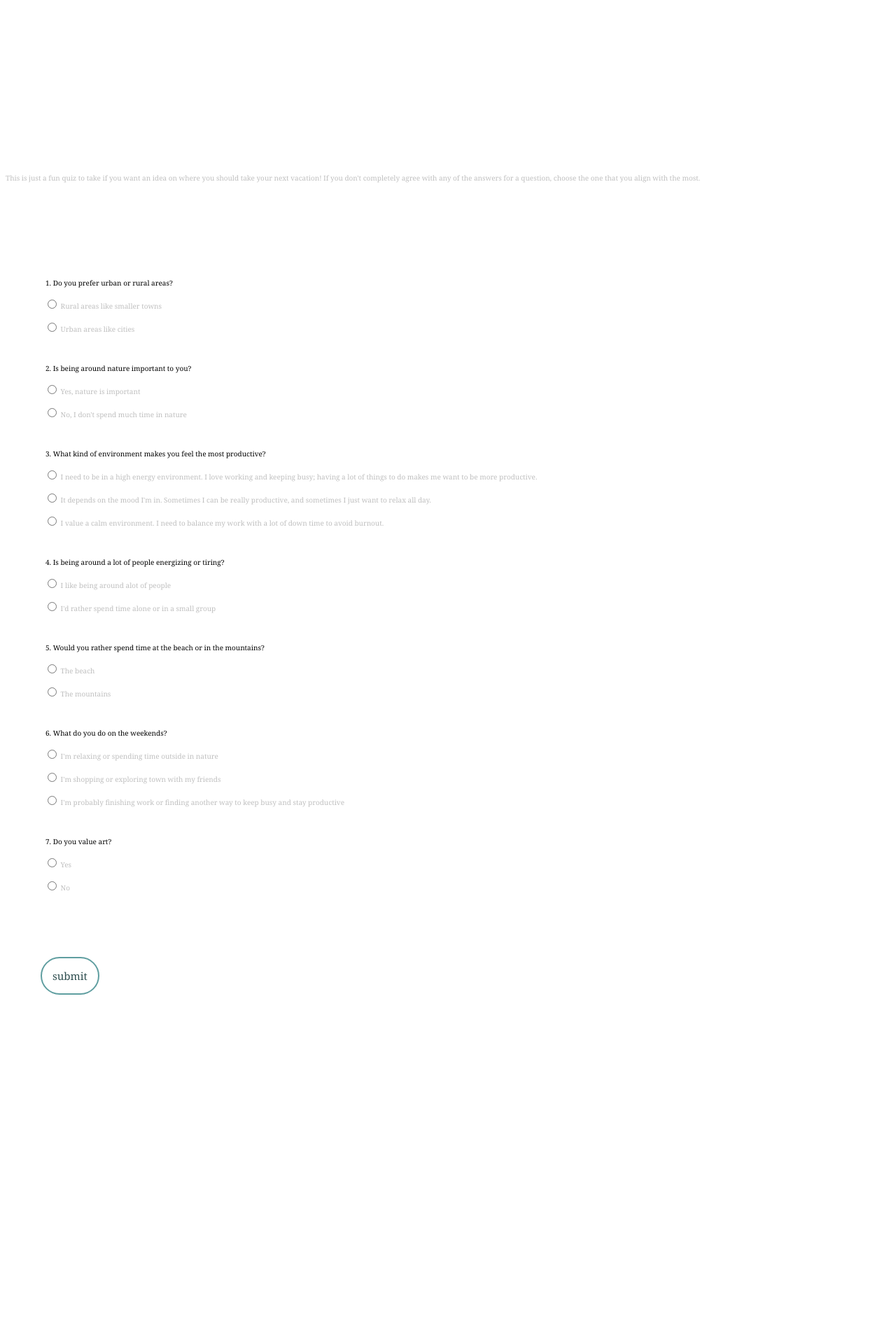
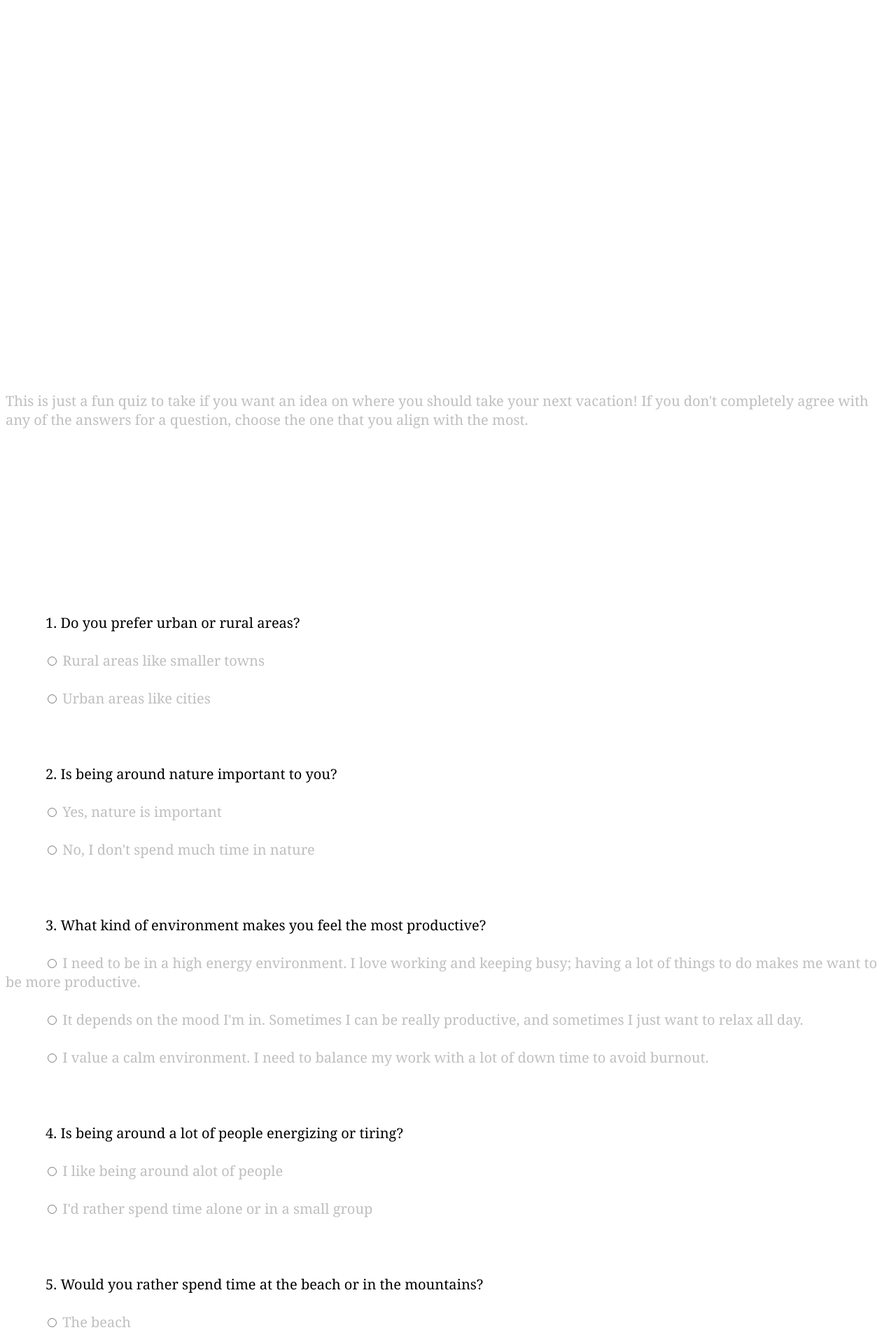
Before and after one commit to fionadonohue/DSW-forms-example, a Flask app: page / in a window 1280 px wide. Shown: the part 1799-3719 px from the top of the page at 70% size. Before the commit the page ends 3220 px from the top, so only its background shows below. Run offline with Flask 2, Linux system fonts and the light colour scheme.

Commit message:
Update stylesheet.css

```diff
--- a/static/stylesheet.css
+++ b/static/stylesheet.css
@@ -2,7 +2,7 @@
 
 body {
   font-family: georgia;
-  font-size: 10px;
+  font-size: 20px;
   color: #bfbfbf;
   background-color: white;
   margin-left: 5px
```
